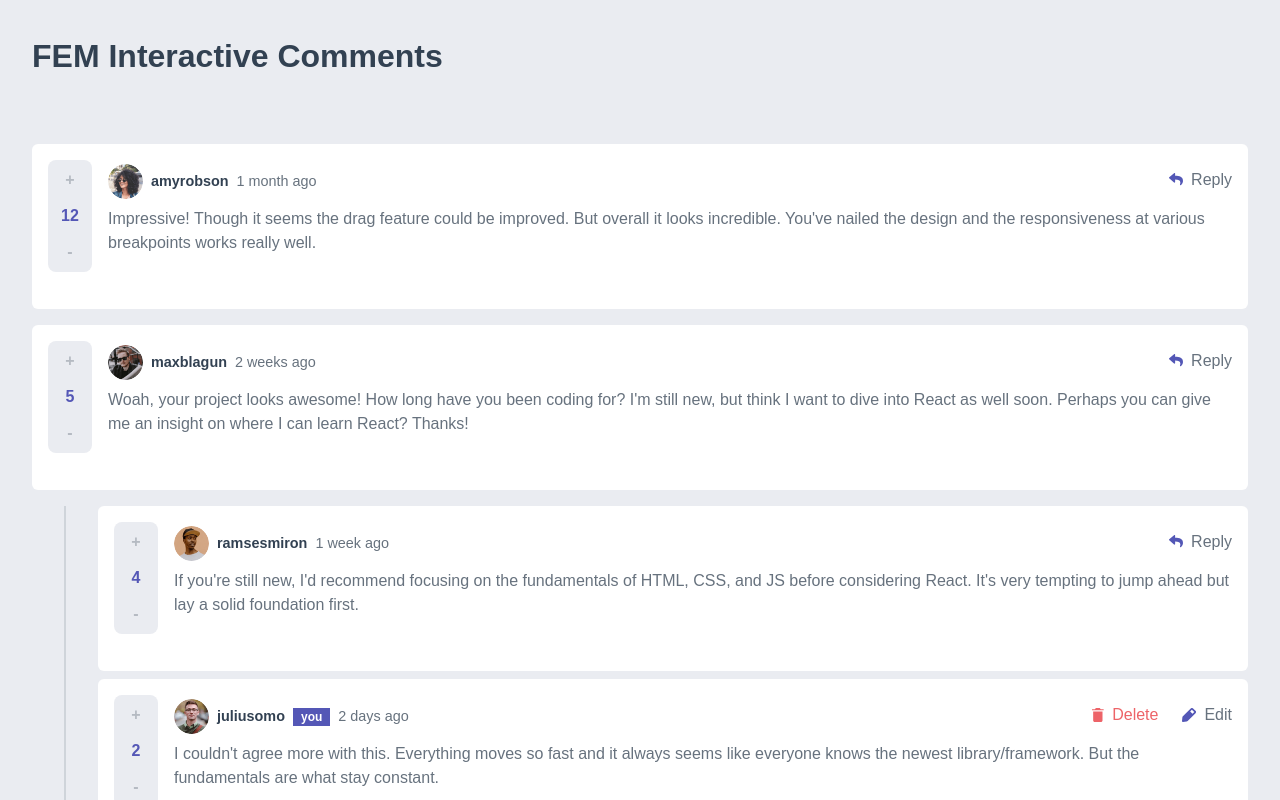
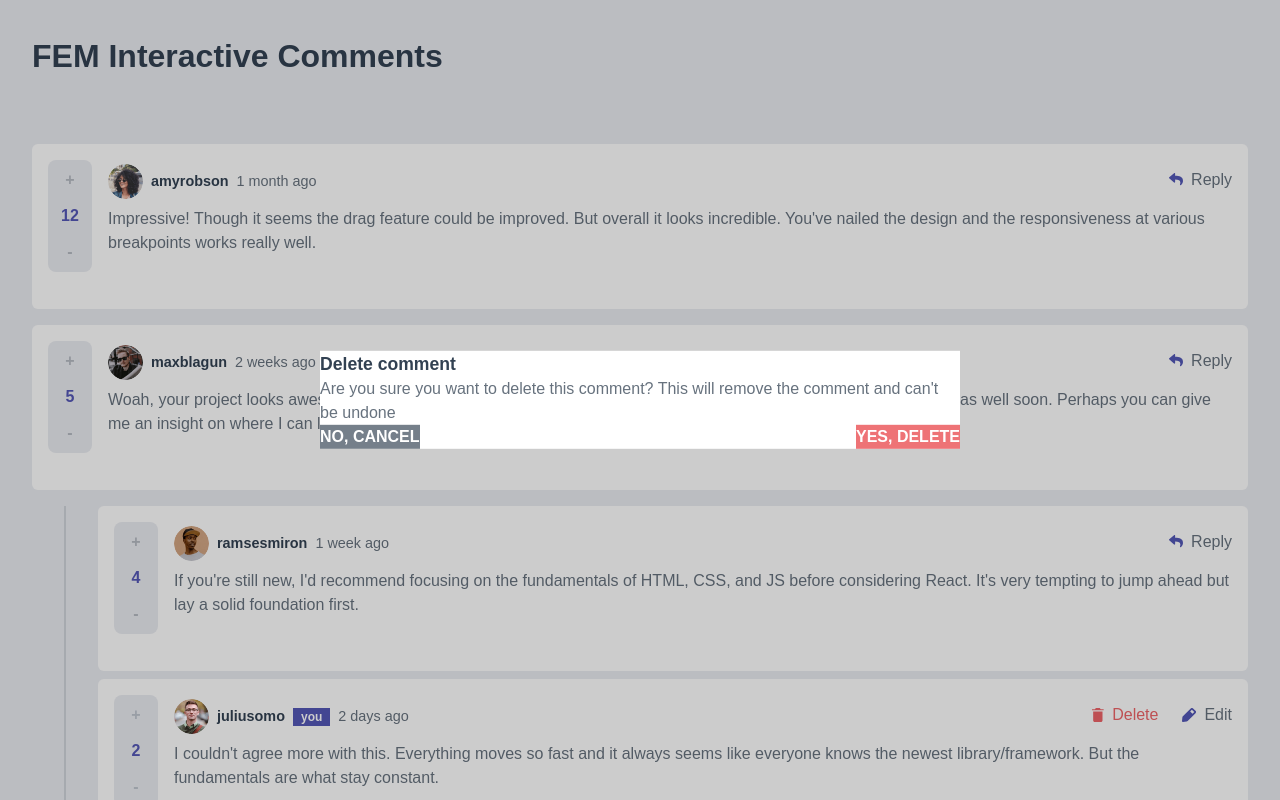
Before and after one commit to janevalencia/nextjs-ssr-comments, a Next.js app: page / in a window 1280 px wide. Both pictures are taken after a click on the button "Delete". Shown: the top 800 px of the page. Built offline with nearby package versions, Linux system fonts and the light colour scheme.

Commit message:
Make reusable Modal component functioning

```diff
--- a/components/CommentCard.tsx
+++ b/components/CommentCard.tsx
@@ -3,6 +3,7 @@ import Image from "next/image";
 import Vote from "./Vote";
 import { UserProps, CommentProps } from "../types";
 import CommentForm from "./CommentForm";
+import Modal from "./Modal";
 
 type CommentCardProps = {
     currentUser : UserProps,
@@ -21,9 +22,20 @@ const CommentCard = ( { currentUser, comment } : CommentCardProps ) => {
         }
     };
 
+    // Manage state of Delete Modal toggle.
+    const [ openModal, setOpenModal ] = useState<boolean>(false);
+
     return (
         <>
             <div className="comment-card__item p-4 mb-2 rounded-md">
+                { openModal && (
+                    <Modal
+                        setOn={setOpenModal}
+                        title={`Delete comment`}
+                        promptText={`Are you sure you want to delete this comment? This will remove the comment and can't be undone`}
+                        btnType={'DELETE'}
+                    />
+                ) }
                 <div className="grid grid-flow-col md:grid-rows-3 gap-x-4 gap-y-2">
 
                     {/* Comment-Voting */}
@@ -61,7 +73,10 @@ const CommentCard = ( { currentUser, comment } : CommentCardProps ) => {
                             </button>
                         ) : (
                             <div className="flex flex-row justify-end gap-6">
-                                <button className="button button__delete flex flex-row items-center gap-x-2">
+                                <button
+                                    className="button button__delete flex flex-row items-center gap-x-2"
+                                    onClick={ () => setOpenModal(true) }
+                                >
                                     <svg width="12" height="14" xmlns="http://www.w3.org/2000/svg"><path d="M1.167 12.448c0 .854.7 1.552 1.555 1.552h6.222c.856 0 1.556-.698 1.556-1.552V3.5H1.167v8.948Zm10.5-11.281H8.75L7.773 0h-3.88l-.976 1.167H0v1.166h11.667V1.167Z" fill="#ED6368"/></svg>
                                     Delete
                                 </button>
--- a/components/Modal.tsx
+++ b/components/Modal.tsx
@@ -2,12 +2,57 @@ import { Dispatch, SetStateAction } from 'react';
 
 type ModalProps = {
     setOn : Dispatch<SetStateAction<boolean>>,
+    title? : string,
+    promptText? : string,
+    btnType? : string,
 }
 
-const Modal = ( {setOn} : ModalProps ) => {
+const Modal = ( { setOn, title, promptText, btnType } : ModalProps ) => {
+
+    const deleteComment = () : void => {
+        // Temp: will be changed to run DELETE operation.
+        console.log( 'Comment deleted.' )
+
+        // Close Modal once delete is done!
+        setOn( false );
+    }
+
     return (
         <>
             <div className="transparent-bg" onClick={ () => setOn(false) } />
+            <div className="centered-effect">
+                <div className="modal">
+                    {/* Modal Heading */}
+                    <div className="modal__modal-heading">
+                        <h3 className="modal__modal-title">{title}</h3>
+                    </div>
+
+                    {/* Modal Prompt Text */}
+                    <div className="modal__modal-body">
+                        {promptText}
+                    </div>
+
+                    {/* Modal CTA */}
+                    <div className="flex flex-row justify-between modal__modal-btn">
+                        <button
+                            className="modal__modal-btn-close"
+                            onClick={ () => setOn(false) }
+                        >
+                            NO, CANCEL
+                        </button>
+                        { btnType && btnType.toLowerCase() === 'delete' &&
+                            (
+                                <button
+                                    className="modal__modal-btn-confirm-delete"
+                                    onClick={ deleteComment }
+                                >
+                                    YES, DELETE
+                                </button>
+                            )
+                        }
+                    </div>
+                </div>
+            </div>
         </>
     );
 }
--- a/styles/base/_base.scss
+++ b/styles/base/_base.scss
@@ -23,7 +23,7 @@ body {
 
 .transparent-bg {
   background-color: rgba(0, 0, 0, 0.2);
-  position: absolute;
+  position: fixed;
   top: 50%;
   left: 50%;
   transform: var(--translate-effect);
--- a/styles/components/_modal.scss
+++ b/styles/components/_modal.scss
@@ -33,7 +33,7 @@
         }
     }
 
-    &__modal-btn-confirm {
+    &__modal-btn-confirm-delete {
         background-color: var(--primary-soft-red);
     }
 }
```
